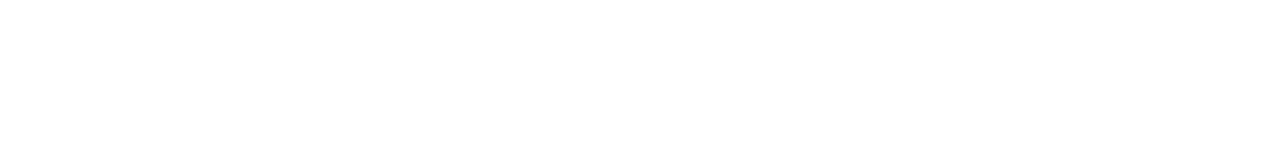
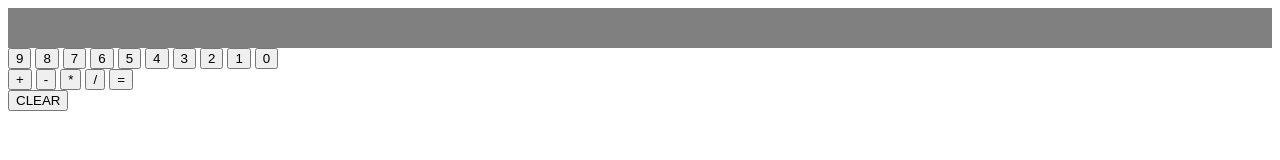
Before and after one commit to matijatadic/calculator, a plain HTML site: page index.html in a window 1280 px wide. Drawn offline with Linux system fonts and the light colour scheme.

Commit message:
Started working on display

```diff
--- a/CSS/style.css
+++ b/CSS/style.css
@@ -0,0 +1,10 @@
+#displayProgress {
+    background-color: gray;
+    min-height: 20px;
+}
+
+#displayActive {
+    background-color: gray;
+    min-height: 20px;
+
+}
--- a/JS/script.js
+++ b/JS/script.js
@@ -1,3 +1,17 @@
+let displayCurrent = document.querySelector('#displayActive');
+let numbers = document.querySelectorAll(".numberKeys");
+let clickNumber = document.querySelectorAll("#keynumber");
+
+
+displayCurrent.textContent='';
+
+console.log(numbers);
+
+
+numbers.forEach(button => button.addEventListener ('click', populateDisplay));
+
+
+//funkcije za racunske operacije
 function add(a,b) {
     return a+b;
 };
@@ -14,22 +28,46 @@ function divide (a,b) {
     return a/b;
 };
 
+//funkcija koja poziva funkcije za racunske operacije
+//ovisno o odabranom operatoru
 function operate (operator,a,b){
-    //prima dva broja
-    //poziva jednu od 4 funkcije nad njima
     switch (operator) {
-        case "+":
-            return add (a,b);
-        case "-":
+        case '+':
+            return add(a,b);
+            break;
+        case '-':
             return subtract(a,b);
-        case "*" :
+            break;
+        case '*' :
             return multiply(a,b);
-        case "%" :
+            break;
+        case '/' :
             if (b===0) {
-                return "Error";
+                return 'Error';
             }
             else {
-                return divide (a,b);
+                return divide(a,b);
             }
-    }
+            break;
+    };
+};
+
+function numpad (numberKey) {
+    return numberKey.textContent;
+};
+
+
+
+//funkcija za popunjavanje displaya
+//sprema odabrane znamenke i operatore
+//unutar display elementa i sprema
+//vrijednosti za daljnu upotrebu
+function populateDisplay () {
+    //funkcija prima brojeve i racunske operatore
+    //mjenja display varijablu naredbom textContent/innerHTML
+    numpad (numberKey);
+    displayCurrent.textContent += numpad(numberKey);
+
+
+
 }
--- a/index.html
+++ b/index.html
@@ -8,6 +8,32 @@
     <title>Calculator</title>
 </head>
 <body>
+    <div class="display">
+        <div id="displayProgress"></div>
+        <div id="displayActive"></div>
+    </div>
+    <div class="numbers">
+        <button class="numberKeys" id="keyNumber">9</button>
+        <button class="numberKeys" id="keyNumber">8</button>
+        <button class="numberKeys" id="keyNumber">7</button>
+        <button class="numberKeys" id="keyNumber">6</button>
+        <button class="numberKeys" id="keyNumber">5</button>
+        <button class="numberKeys" id="keyNumber">4</button>
+        <button class="numberKeys" id="keyNumber">3</button>
+        <button class="numberKeys" id="keyNumber">2</button>
+        <button class="numberKeys" id="keyNumber">1</button>
+        <button class="numberKeys" id="keyNumber">0</button>
+    </div>
+    <div class="operatorKeys">
+        <button class="operator">+</button>
+        <button class="operator">-</button>
+        <button class="operator">*</button>
+        <button class="operator">/</button>
+        <button class="operator">=</button>
+    </div>
+    <div class="functionKeys">
+        <button class="function">CLEAR</button>
+    </div>
     <script src="JS/script.js" defer></script>
 </body>
 </html>
```
